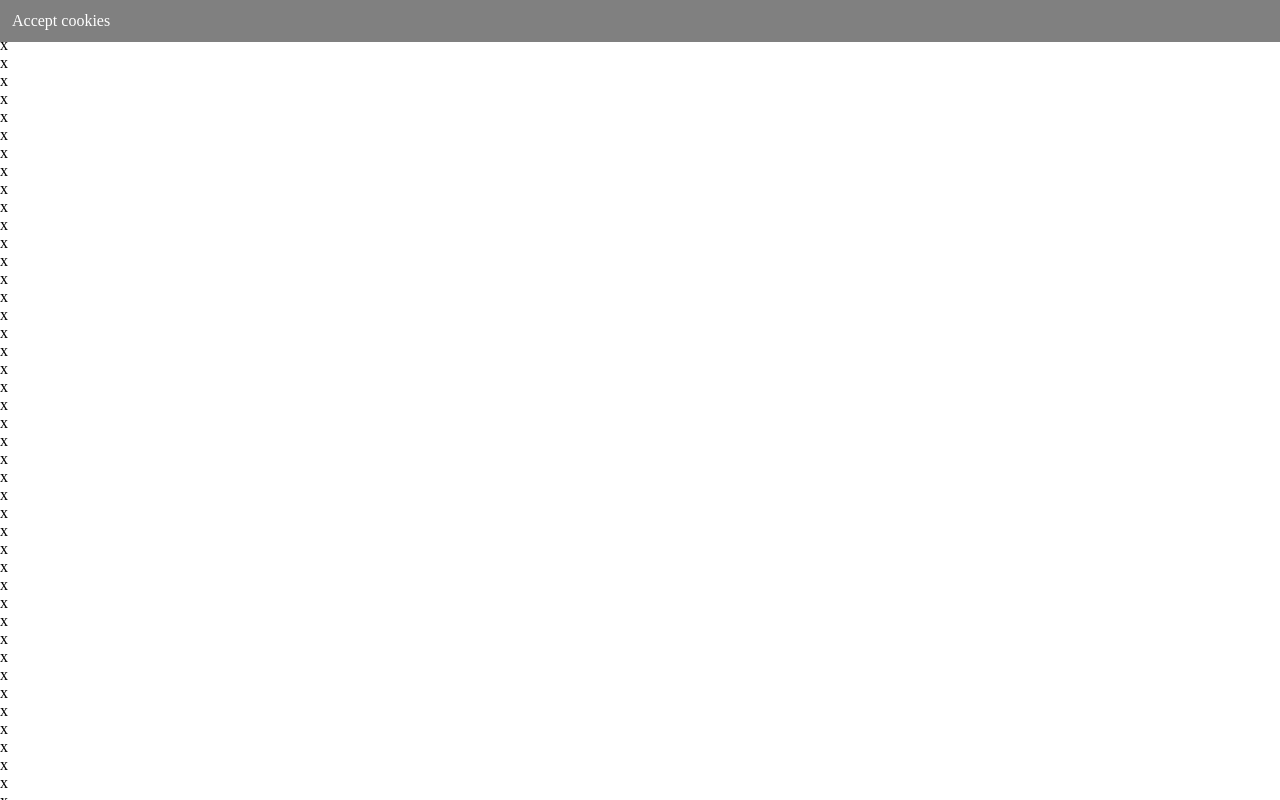
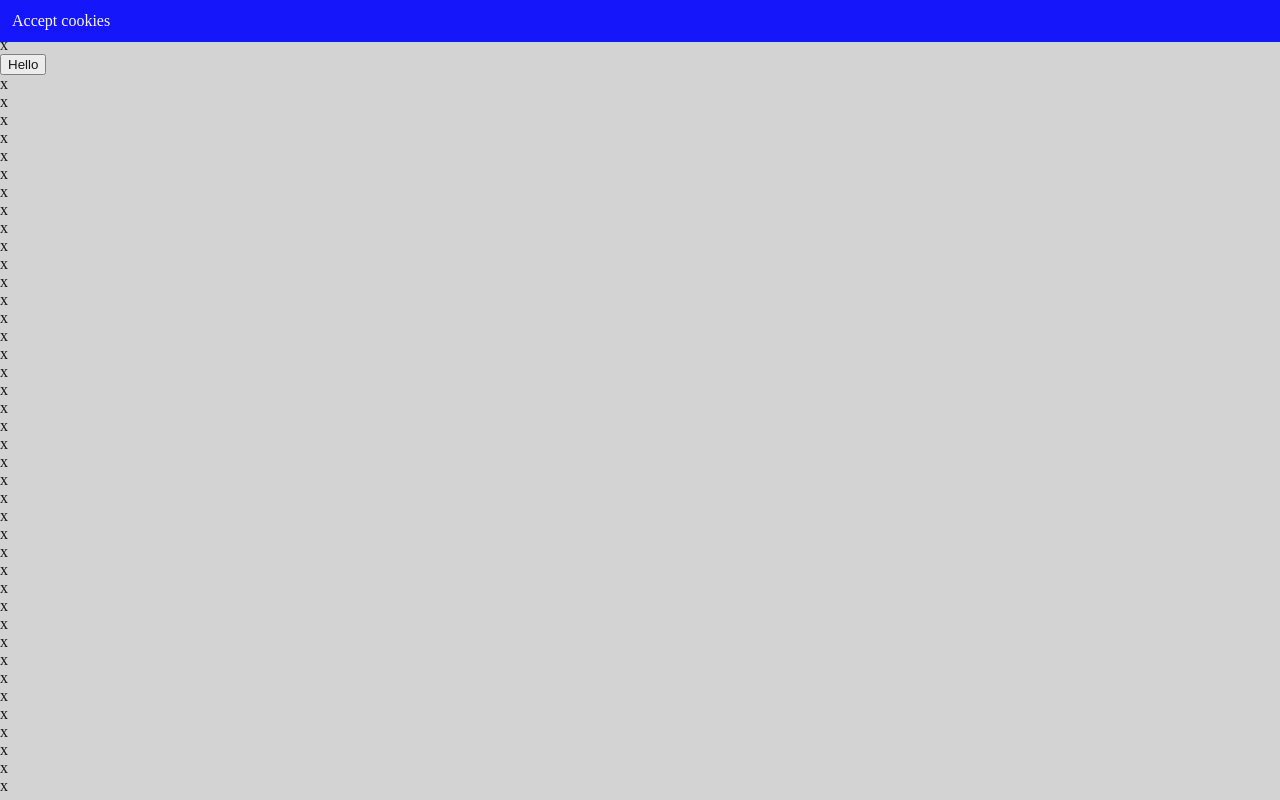
Before and after one commit to rogerpence/FadeInFadeOutElement, a plain HTML site: page index.html in a window 1280 px wide. Both pictures are taken after a click on the link "Clicker". Shown: the top 800 px of the page. Drawn offline with Linux system fonts and the light colour scheme.

Commit message:
refactor and start dim

```diff
--- a/index.css
+++ b/index.css
@@ -4,6 +4,21 @@ body {
 }
 :root {
     --contact-form-width: 360px;
+}
+
+#my-button {
+    z-index: 100;
+}
+
+.dim {
+    position: fixed;
+    top: 0; bottom: 0; left: 0; right: 0;
+    width: 100%;
+    height: 100%;
+    background-color:lightgray;
+    opacity: 0.9;
+    z-index: 99998;
+    pointer-events: none;
 }
 
 #purple-box {
@@ -15,6 +30,7 @@ body {
     background-color: purple;
     transition: 500ms;
     color: white;
+    z-index: 99999;
 
     -webkit-border-top-right-radius: 5px;
     -webkit-border-bottom-right-radius: 5px;
@@ -39,15 +55,17 @@ div#cookies-msg div {
 }
 
 #cookies-msg {
+    z-index: 99999;
     position: absolute;
     max-height: 0;
     overflow: hidden;
     transition: 400ms;
+    pointer-events: auto;
 
     top: 0;
     left: 0;
     width: 100%;
-    background-color: gray;
+    background-color: blue;
     color: white;
 }
 
--- a/index.html
+++ b/index.html
@@ -22,6 +22,7 @@
 
     <div>x</div>
     <div>x</div>
+    <button id="my-button">Hello</button>
     <div>x</div>
     <div>x</div>
     <div>x</div>
--- a/index.js
+++ b/index.js
@@ -1,15 +1,16 @@
 class FadeInFadeOutElement {
     constructor(targetElementId,
-                showCSSClass = 'show-fade-away',
+                CSSClass = 'show-fade-away',
                 secondsDurationShown = 10) {
+
         this.targetElementId = targetElementId;
         this.targetElement = document.getElementById(this.targetElementId);
         if (!this.targetElement) {
-            throw `Target element ${targetElementId} for FadeInFadeOutElement not found.`
+            throw `Target element ${targetElementId} for FadeInFadeOutElement not found.`;
         }
 
+        this.CSSClass = CSSClass;
         this.secondsDurationShown= secondsDurationShown;
-        this.showCSSCLass = 'show-fade-away';
 
         this.targetElement.addEventListener('click', this.hide);
     }
@@ -20,23 +21,24 @@ class FadeInFadeOutElement {
         }, secondsBeforeShowing * 1000);
     }
 
-    show = (overrideDuration = this.secondsDurationShown) => {
-        if (this.targetElement.classList.contains(this.showCSSCLass)) {
+    show = (duration = this.secondsDurationShown) => {
+        if (this.targetElement.classList.contains(this.CSSClass)) {
             return;
         }
 
-        this.targetElement.classList.add(this.showCSSCLass);
+        this.targetElement.classList.add(this.CSSClass);
 
-        if (overrideDuration > 0) {
+        if (duration > 0) {
             setTimeout(() => {
-                this.targetElement.classList.remove(this.showCSSCLass);
-            }, overrideDuration * 1000)
+                this.targetElement.classList.remove(this.CSSClass);
+            }, duration * 1000)
         }
     }
 
     hide = () => {
         this.targetElement.removeEventListener('click', this.hide);
-        this.targetElement.classList.remove(this.showCSSCLass);
+        this.targetElement.classList.remove(this.CSSClass);
+        document.body.classList.remove('dim');
     }
 }
 
@@ -44,7 +46,13 @@ const clicker = document.getElementById('clicker');
 clicker.addEventListener('click', (e) => {
     let x = new FadeInFadeOutElement('cookies-msg');
     x.show(-1);
+    document.body.classList.add('dim');
     // (new FadeInFadeOutElement('purple-box')).show(16);
+});
+
+const btn = document.getElementById('my-button');
+btn.addEventListener('click', (e) => {
+    console.log('button clicked');
 });
 
 document.addEventListener('DOMContentLoaded', () => {
```
